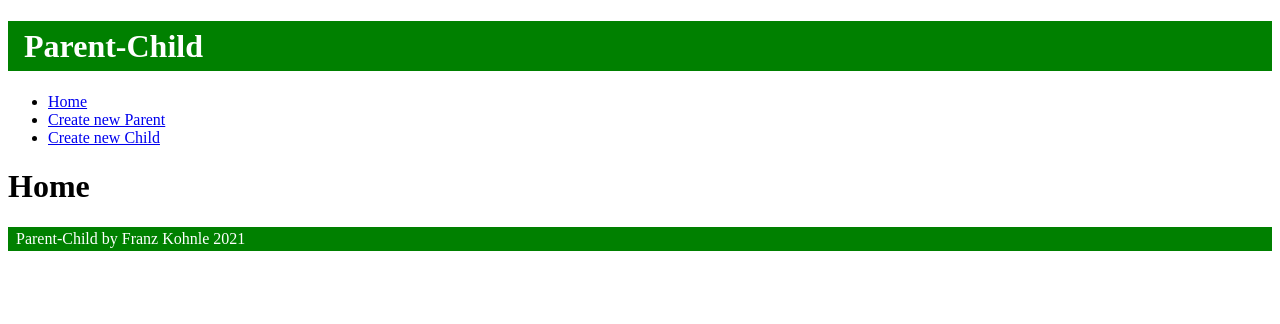
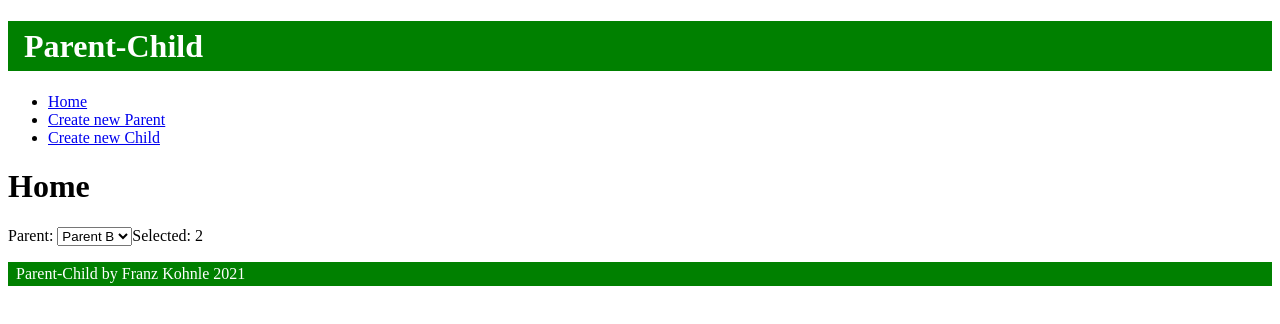
Before and after one commit to meisterk/vue-parent-child, a Vue app: page / in a window 1280 px wide. Shown: the top 324 px of the page. Built offline with nearby package versions, Linux system fonts and the light colour scheme.

Commit message:
Add dropdown

```diff
--- a/src/views/Home.vue
+++ b/src/views/Home.vue
@@ -1,3 +1,27 @@
 <template>
   <h1>Home</h1>
+
+  <label for="parents">Parent: </label>
+
+  <select v-model="selected">
+  <option v-for="parent in parents" v-bind:value="parent.id" v-bind:key="parent.id" id="parents">
+    {{ parent.name }}
+  </option>
+</select>
+<span>Selected: {{ selected }}</span>
 </template>
+
+<script>
+export default {
+  data(){
+    return {
+      selected: 2,
+      parents: [
+        { id: 1, name: "Parent A"},
+        { id: 2, name: "Parent B"},
+        { id: 3, name: "Parent C"},
+      ]
+    }
+  }
+}
+</script>
```
